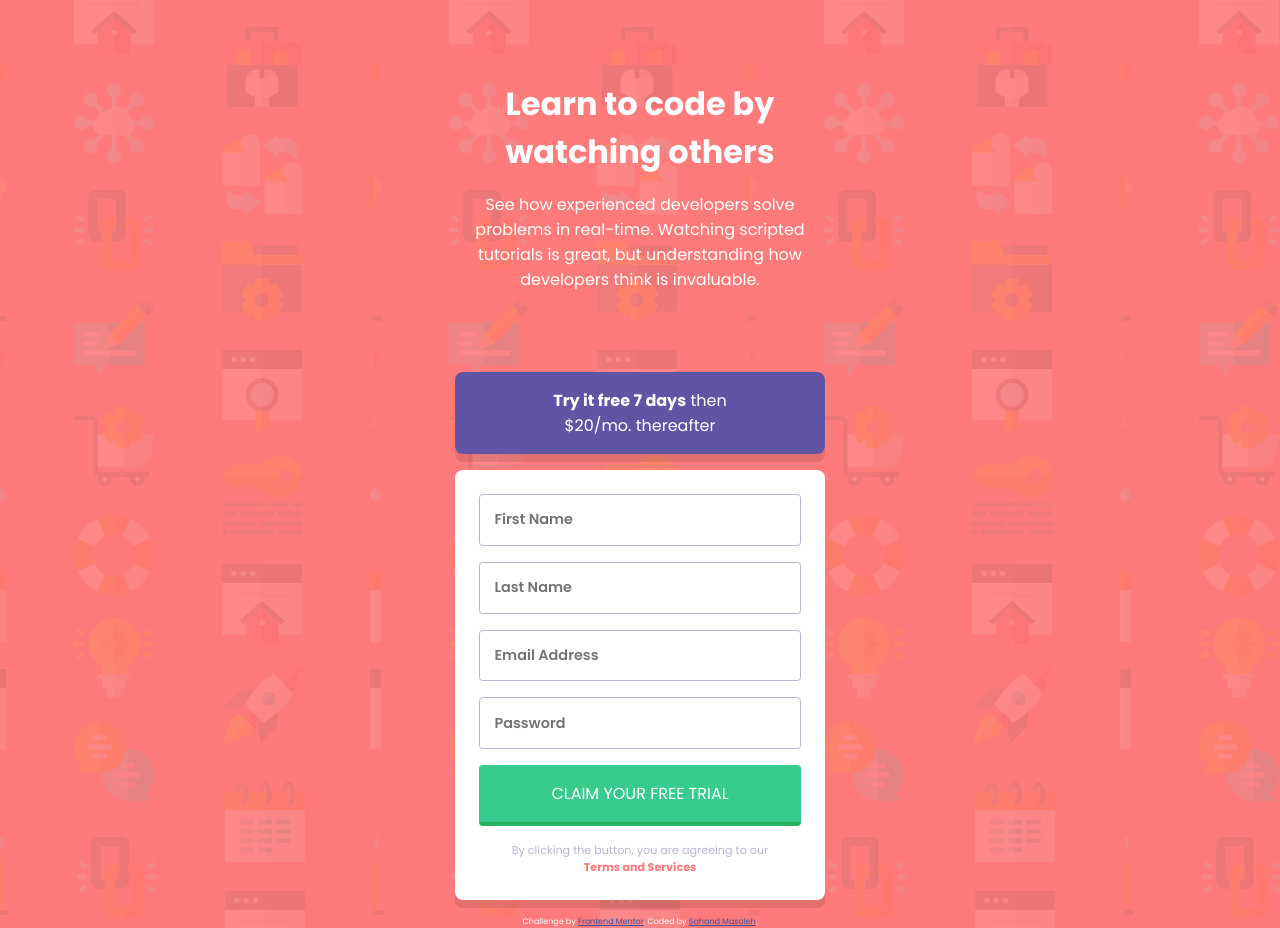
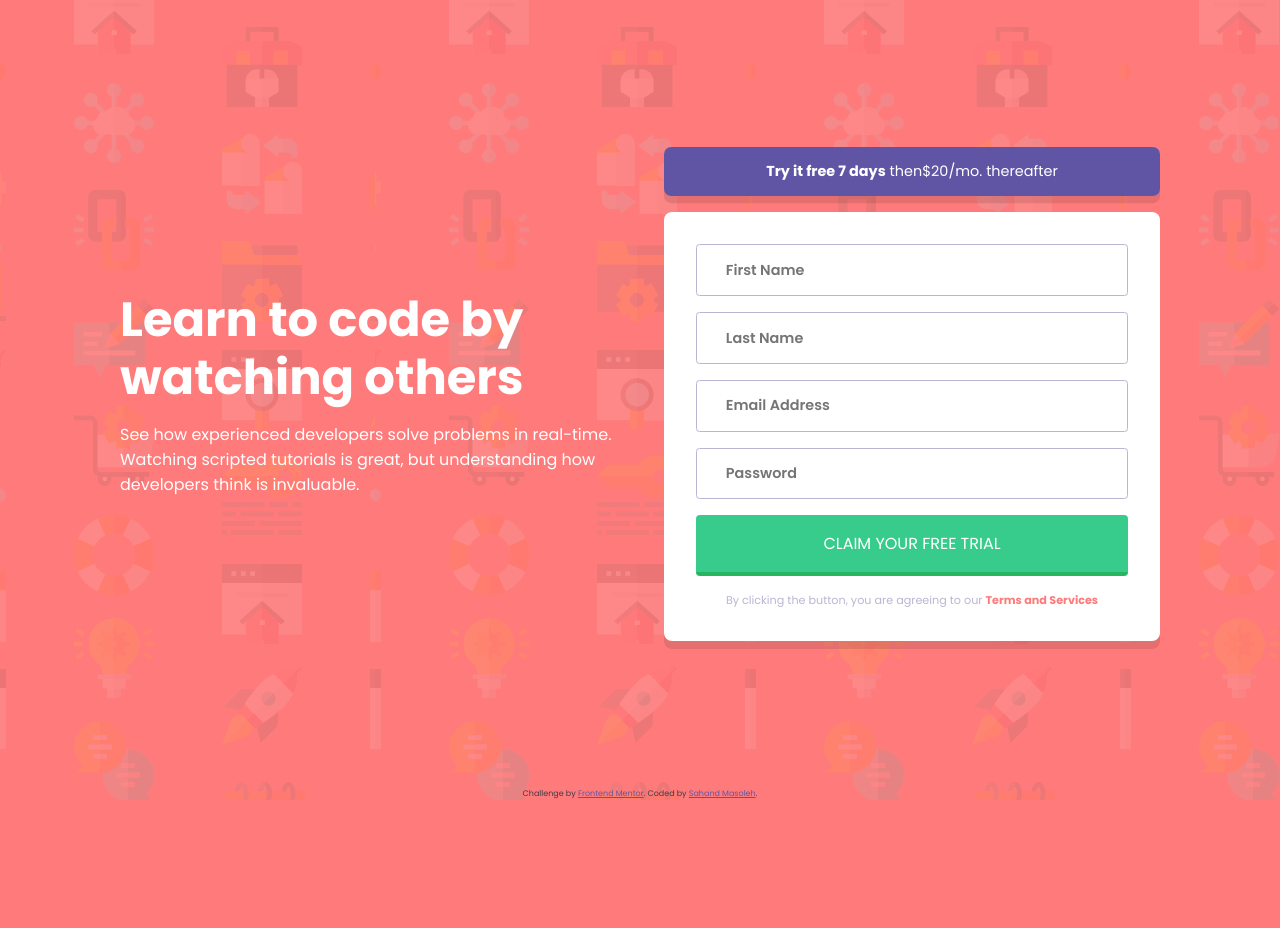
Before and after one commit to sahand-masoleh/fem-13-intro-component-with-signup, a plain HTML site: page index.html in a window 1280 px wide. After the commit the page ends 800 px from the top, so only its background shows below. Drawn offline with Linux system fonts and the light colour scheme.

Commit message:
[CSS] deskop view

```diff
--- a/index.html
+++ b/index.html
@@ -11,7 +11,7 @@
 
 <body>
 
-  <main class="flex-column">
+  <main>
     <div id="description" class="flex-column">
       <h1>Learn to code by watching others</h1>
       <p>See how experienced developers solve problems in real-time. Watching scripted tutorials is great,
@@ -19,7 +19,8 @@
     </div>
 
     <div>
-      <p id="promotion" class="box-shadow"><strong>Try it free 7 days</strong> then<br />$20/mo. thereafter</p>
+      <p id="promotion" class="flex-column box-shadow"><span><strong>Try it free 7 days</strong> then</span> $20/mo.
+        thereafter</p>
     </div>
 
     <form id="registration" class="flex-column box-shadow">
--- a/style.css
+++ b/style.css
@@ -41,6 +41,8 @@ body {
 }
 
 main {
+	display: flex;
+	flex-direction: column;
 	max-width: 370px;
 	margin: 1em var(--margin);
 	gap: var(--margin);
@@ -109,8 +111,46 @@ main {
 	bottom: 0;
 	font-size: 0.5em;
 	text-align: center;
+	color: var(--dark-blue);
 }
 
 .attribution a {
-	color: hsl(228, 45%, 44%);
+	color: var(--blue);
 }
+
+@media screen and (min-width: 50em) {
+	main {
+		display: grid;
+		grid-template-columns: 1fr 1fr;
+		max-width: 65em;
+		height: min-content;
+		margin: auto var(--margin);
+		column-gap: calc(var(--margin) * 3);
+	}
+
+	#description {
+		text-align: unset;
+		margin: auto 0;
+		grid-row: 1/3;
+	}
+
+	#description h1 {
+		font-size: 3em;
+		line-height: 1.2em;
+	}
+
+	#promotion {
+		flex-direction: row;
+		justify-content: center;
+		font-size: 0.9em;
+	}
+
+	#registration {
+		padding: calc(var(--margin) * 2);
+	}
+
+	#registration input {
+		padding: var(--margin) calc(var(--margin) * 2);
+		font-size: 0.9em;
+	}
+}
```
